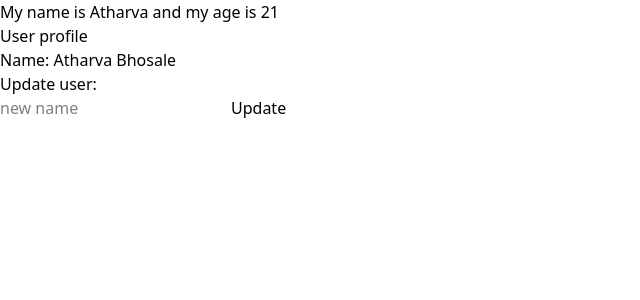
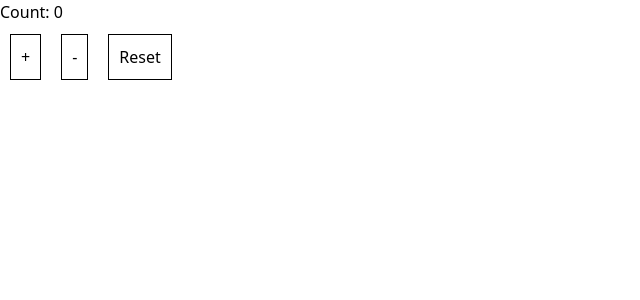
Before and after one commit to AtashiHatake/learning-react, a React (Vite) app: page / in a window 1280 px wide. Shown: the top 300 px of the page, without its empty margins (0-640 px from the left). Built offline with nearby package versions, Linux system fonts and the light colour scheme.

Commit message:
tried to use the useReducer hook

```diff
--- a/src/App.jsx
+++ b/src/App.jsx
@@ -34,6 +34,7 @@ import ComponentA from "./components/ComponentA";
 import UserProfile from "./components/UserProfile";
 import { UserProvider } from "./components/UserContext";
 import UpdateUser from "./components/UpdateUser";
+import UseReducerHook from "./components/UseReducerHook";
 
 
 export const nameData = createContext();
@@ -46,17 +47,7 @@ const App = () => {
     const age = 21;
 
     return <div>
-        <nameData.Provider value={name}>
-            <multipleData.Provider value={age}>
-                <ComponentA  />
-            </multipleData.Provider>
-        </nameData.Provider>
-
-        <UserProvider>
-            <UserProfile />
-            <UpdateUser />
-        </UserProvider>
-
+        <UseReducerHook />
         {/*
         <Greetings />
         <ProductInfo />
@@ -99,6 +90,17 @@ const App = () => {
         <UseEffectBasicEffect />
         <UseEffectCounterEffect />
         <UseEffectFetchData />
+
+         <nameData.Provider value={name}>
+            <multipleData.Provider value={age}>
+                <ComponentA  />
+            </multipleData.Provider>
+        </nameData.Provider>
+
+        <UserProvider>
+            <UserProfile />
+            <UpdateUser />
+        </UserProvider>
         */}
         {/* <JSXRules/> */}
     </div>
@@ -108,4 +110,4 @@ export default App;
 
 // JSX we need to use className not class like we use in HTML.
 // for lists we generally use loops or map
-// stopped at 3:25:45
+// stopped at 3:34:38
--- /dev/null
+++ b/src/components/UseReducerHook.jsx
@@ -0,0 +1,55 @@
+import { useReducer } from "react";
+
+const UseReducerHook = () => {
+  const initialState = {count: 0};
+
+  const reducer  = (state, action) => {
+    switch (action.type) {
+        case "increment":
+            return {...state, count: state.count + 1}
+            break;
+
+        case "decrement":
+            return {...state, count: state.count - 1}
+            break;
+
+         case "reset":
+            return {...state, count: 0}
+            break;
+
+        default:
+            return state;
+
+    }
+  }
+
+  const [state, dispatch] =  useReducer(reducer, initialState);
+
+  return (
+    <div>
+        <h1>Count: {state.count}</h1>
+
+        <button style={{ margin:"10px", border:"1px solid black", padding:"10px" }} onClick={() => dispatch({type: "increment"})}>+</button>
+
+        <button style={{ margin:"10px", border:"1px solid black", padding:"10px" }} onClick={() => dispatch({type: "decrement"})}>-</button>
+
+        <button style={{ margin:"10px", border:"1px solid black", padding:"10px" }} onClick={() => dispatch({type: "reset"})}>Reset</button>
+    </div>
+  )
+}
+
+export default UseReducerHook;
+
+/*
+const [state, dispatch] = useReducer (reducer, initialState)
+
+state: current state value used in component
+
+dispatch: function to send actions to the reducer which updates the state.
+
+reducer: funtion which describes how the state should change based on actions takes current state and an action as an input to return a new state.
+
+initialState: starting value of state when it first renders
+
+
+*/
```
